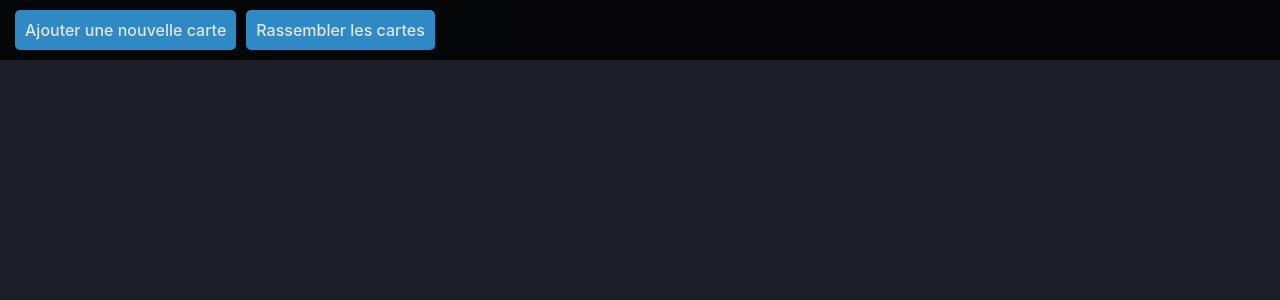
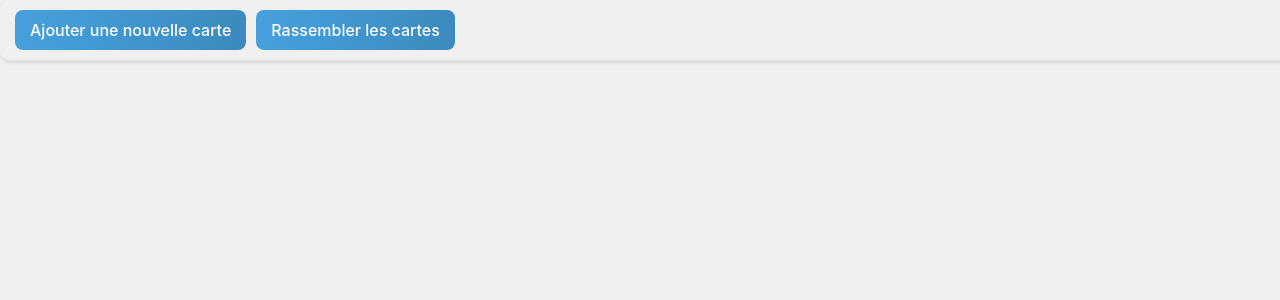
Before and after one commit to Zabadehut/Electronote, a React (Vite) app in the folder react-todo/: page / in a window 1280 px wide. Shown: the top 300 px of the page. Built offline with nearby package versions, Linux system fonts and the light colour scheme.

Commit message:
CSS APP GEN

```diff
--- a/react-todo/src/components/card/CardId.css
+++ b/react-todo/src/components/card/CardId.css
@@ -1,84 +1,68 @@
 /* Style général de la carte */
 .card {
-    border: 1px solid #ccc;
-    box-shadow: 0 4px 8px rgba(0, 0, 0, 0.1);
-    background-color: rgba(133, 90, 175, 0.3);
-    display: flex;
-    flex-direction: column;
-    justify-content: center;
-    align-items: center;
-    border-radius: 10px;
-    padding: 10px;
-    position: relative;
-    transition: box-shadow 0.3s ease, transform 0.3s ease;
-    cursor: default;
-    color: #fff;
-    overflow: hidden;
+    border: 1px solid #ccc; /* Bordure grise claire autour de la carte */
+    box-shadow: 0 4px 8px rgba(0, 0, 0, 0.1); /* Ombre légère autour de la carte */
+    background-color: #fff; /* Couleur de fond claire */
+    display: flex; /* Utilise le modèle de boîte flex pour les éléments enfants */
+    flex-direction: column; /* Les enfants sont disposés en colonne */
+    justify-content: center; /* Centre les enfants verticalement */
+    align-items: center; /* Centre les enfants horizontalement */
+    border-radius: 10px; /* Les coins de la carte sont arrondis */
+    padding: 10px; /* Espace intérieur autour du contenu de la carte */
+    position: relative; /* Positionne les éléments relatifs à la carte */
+    transition: box-shadow 0.3s ease, transform 0.3s ease; /* Transitions douces pour l'ombre et la transformation */
+    cursor: default; /* Le curseur ne change pas au survol */
+    color: #000; /* Texte noir à l'intérieur de la carte */
+    overflow: hidden; /* Cache tout débordement */
 }
 
 /* Effet au survol pour la carte */
 .card:hover {
-    box-shadow: 0 8px 16px rgba(0, 0, 0, 0.2);
-    transform: translateY(-2px);
+    box-shadow: 0 8px 16px rgba(0, 0, 0, 0.2); /* Augmente l'ombre au survol */
+    transform: translateY(-2px); /* Soulève la carte de 2px au survol */
 }
 
 /* Styles spécifiques pour les boutons de la carte */
 .card .card-btn {
-    position: absolute;
-    cursor: pointer;
-    background-color: transparent;
-    border: none;
-    transition: opacity 0.3s ease-in-out;
-    opacity: 0;
+    position: absolute; /* Les boutons sont positionnés absolument par rapport à la carte */
+    cursor: pointer; /* Change le curseur en pointeur */
+    background-color: transparent; /* Fond transparent pour les boutons */
+    border: none; /* Pas de bordure autour des boutons */
+    transition: opacity 0.3s ease-in-out; /* Transition douce pour l'opacité */
+    opacity: 0; /* Les boutons sont initialement cachés */
 }
 
 .card .close-btn {
-    top: 10px;
-    right: 10px;
+    top: 10px; /* Positionne le bouton de fermeture à 10px du haut */
+    right: 10px; /* Positionne le bouton de fermeture à 10px de la droite */
 }
 
 .card .resize-btn {
-    right: 5px;
-    bottom: 5px;
-    cursor: se-resize;
-    opacity: 1;
+    right: 5px; /* Positionne le bouton de redimensionnement à 5px de la droite */
+    bottom: 5px; /* Positionne le bouton de redimensionnement à 5px du bas */
+    cursor: se-resize; /* Le curseur de redimensionnement est "sud-est" */
+    opacity: 1; /* Le bouton de redimensionnement est visible */
 }
 
 .card .minimize-btn {
-    top: 10px;
-    right: 50px;
+    top: 10px; /* Positionne le bouton de minimisation à 10px du haut */
+    right: 50px; /* Positionne le bouton de minimisation à 50px de la droite */
 }
 
 .card .resizeCard {
-    right: 5px;
-    bottom: 5px;
-    cursor: se-resize;
-    background-color: transparent;
-    border: none;
-    width: 20px;
-    height: 20px;
-    border-radius: 50%;
-    opacity: 1;
-    transition: opacity 0.3s ease-in-out;
+    right: 5px; /* Positionne le bouton de redimensionnement à 5px de la droite */
+    bottom: 5px; /* Positionne le bouton de redimensionnement à 5px du bas */
+    cursor: se-resize; /* Le curseur de redimensionnement est "sud-est" */
+    background-color: transparent; /* Fond transparent pour le bouton */
+    border: none; /* Pas de bordure autour du bouton */
+    width: 20px; /* Largeur du bouton de redimensionnement */
+    height: 20px; /* Hauteur du bouton de redimensionnement */
+    border-radius: 50%; /* Le bouton de redimensionnement est circulaire */
+    opacity: 1; /* Le bouton de redimensionnement est visible */
+    transition: opacity 0.3s ease-in-out; /* Transition douce pour l'opacité */
 }
 
 .card:hover .card-btn,
 .card:hover .resize-handle {
-    opacity: 1;
+    opacity: 1; /* Les boutons deviennent visibles au survol de la carte */
 }
-
-.header-button {
-    color: white;
-    background-color: #282c34;
-    border: none;
-    padding: 8px 16px;
-    cursor: pointer;
-}
-
-.header-button:hover {
-    background-color: #61dafb;
-}
-
-.grid-content {
-    margin-top: 50px; /* pour laisser la place aux boutons */
-}
--- a/react-todo/src/components/grid/GridComponent.css
+++ b/react-todo/src/components/grid/GridComponent.css
@@ -1,87 +1,111 @@
 /* Conteneur de la grille */
 .grid-header {
-    display: flex;
-    justify-content: space-between;
-    position: fixed;
-    top: 0;
-    left: 0;
-    right: 0;
-    background-color: #282c34;
-    padding: 10px;
-    z-index: 1;
+    display: flex; /* Utilise le modèle de boîte flex pour le conteneur */
+    justify-content: space-between; /* Espace les éléments horizontalement */
+    align-items: center; /* Centre les éléments verticalement */
+    position: fixed; /* Fixe le conteneur en haut de la page */
+    top: 0; /* Aligne le conteneur en haut */
+    left: 0; /* Aligne le conteneur à gauche */
+    right: 0; /* Aligne le conteneur à droite */
+    background-color: #f0f0f0; /* Couleur de fond claire */
+    padding: 10px; /* Espace intérieur autour des éléments */
+    z-index: 1; /* Place le conteneur au-dessus des autres éléments */
+    box-shadow: 0 2px 4px rgba(0, 0, 0, 0.1); /* Légère ombre */
+    border-bottom: 1px solid #e0e0e0; /* Ligne de séparation en bas */
+    border-radius: 10px; /* Coins arrondis */
 }
-
 
 /* Carte individuelle */
 .card {
     width: 100%; /* Assurez-vous que la carte prend toute la largeur de son conteneur */
     height: 100%; /* Assurez-vous que la carte prend toute la hauteur de son conteneur */
     box-sizing: border-box; /* Inclut padding et border dans la dimension de l'élément */
+    border: 1px solid #ccc; /* Bordure grise claire autour de la carte */
+    box-shadow: 0 4px 8px rgba(0, 0, 0, 0.1); /* Ombre subtile */
+    background-color: #fff; /* Couleur de fond claire */
+    display: flex; /* Utilise le modèle de boîte flex pour les éléments enfants */
+    flex-direction: column; /* Les enfants sont disposés en colonne */
+    justify-content: center; /* Centre les enfants verticalement */
+    align-items: center; /* Centre les enfants horizontalement */
+    border-radius: 10px; /* Les coins de la carte sont arrondis */
+    padding: 10px; /* Espace intérieur autour du contenu de la carte */
+    position: relative; /* Positionne les éléments relatifs à la carte */
+    transition: box-shadow 0.3s ease, transform 0.3s ease; /* Transitions douces pour l'ombre et la transformation */
+    cursor: default; /* Le curseur ne change pas au survol */
+    color: #000; /* Texte noir à l'intérieur de la carte */
+    overflow: hidden; /* Cache tout débordement */
 }
 
 .header-container {
-    display: flex;
-    justify-content: flex-start;
-    align-items: center;
-    position: fixed;
-    top: 0;
-    left: 0;
-    width: 100%;
-    background-color: rgba(0, 0, 0, 0.8); /* légèrement transparent */
-    color: white;
-    padding: 10px;
-    z-index: 1000;
-    transition: top 0.3s;
+    display: flex; /* Utilise le modèle de boîte flex pour le conteneur */
+    justify-content: flex-start; /* Aligne les éléments horizontalement au début */
+    align-items: center; /* Aligne les éléments verticalement au centre */
+    position: fixed; /* Fixe le conteneur en haut de la page */
+    top: 0; /* Aligne le conteneur en haut */
+    left: 0; /* Aligne le conteneur à gauche */
+    width: 100%; /* Assure que le conteneur prend toute la largeur de la page */
+    background-color: #f0f0f0; /* Couleur de fond claire */
+    color: black; /* Couleur du texte noire */
+    padding: 10px; /* Espace intérieur autour des éléments */
+    z-index: 1000; /* Place le conteneur au-dessus de tout autre élément */
+    transition: top 0.3s; /* Transition douce pour la position */
+    box-shadow: 0 2px 4px rgba(0, 0, 0, 0.1); /* Légère ombre */
+    border-bottom: 1px solid #e0e0e0; /* Ligne de séparation en bas */
+    border-radius: 10px; /* Coins arrondis */
 }
 
 .header-container-btn {
-    padding: 10px;
-    background-color: #3498db;
-    border: none;
-    color: white;
-    cursor: pointer;
-    border-radius: 5px;
+    padding: 10px 15px; /* Espace intérieur pour le bouton */
+    background-image: linear-gradient(to right, #3498db, #2980b9); /* Dégradé */
+    border: none; /* Pas de bordure */
+    color: white; /* Couleur du texte blanche */
+    cursor: pointer; /* Change le curseur en pointeur */
+    border-radius: 8px; /* Coins arrondis */
     margin: 0 5px; /* Petit espace entre les boutons */
-    opacity: 0.9;
+    opacity: 0.9; /* Légèrement transparent */
+    transition: background-color 0.3s ease, opacity 0.3s ease; /* Transitions douces pour la couleur et l'opacité */
 }
 
 .header-container-btn:hover {
-    opacity: 1;
+    opacity: 1; /* Entièrement opaque au survol */
 }
 
 .header-hidden {
-    top: -50%; /* Cache le header */
+    top: -50%; /* Cache le header en le déplaçant vers le haut */
 }
 
 .grid-layout-container {
-    padding-top: 60px; /* Ajustez cela en fonction de la hauteur de votre header */
-    height: calc(100vh - 60px); /* Ajustez cela en fonction de la hauteur de votre header */
-    overflow-y: auto;
+    padding-top: 60px; /* Espace en haut pour le header */
+    height: calc(100vh - 60px); /* Ajuste la hauteur en fonction du header */
+    overflow-y: auto; /* Barre de défilement verticale si nécessaire */
+    background-color: #f0f0f0; /* Couleur de fond claire */
 }
-
-
 
 /* S'assure que le composant de grille remplit le conteneur parent */
 .layout {
-    width: 100%;
-    min-height: 100vh;
-    display: flex;
-    flex-wrap: wrap;
-    background-color: #1c1e26;
+    width: 100%; /* La grille prend toute la largeur du conteneur */
+    min-height: 100vh; /* La grille prend au moins toute la hauteur du conteneur */
+    display: flex; /* Utilise le modèle de boîte flex */
+    flex-wrap: wrap; /* Enveloppe les éléments si nécessaire */
+    background-color: #f0f0f0; /* Couleur de fond claire */
 }
 
 .react-grid-item {
-    box-shadow: 5px 5px 15px rgba(101, 159, 63, 0.23);
+    box-shadow: 5px 5px 15px rgba(0, 0, 0, 0.1); /* Ombre légère autour de l'élément */
+    border-radius: 10px; /* Coins arrondis */
+    overflow: hidden; /* Cache tout débordement */
 }
 
 .react-grid-item.react-grid-placeholder {
-    background-color: rgba(255, 255, 255, 0.7);
-    border: 2px dashed #9f3f3f;
-    transition: opacity 0.3s;
-    opacity: 0.5;
+    background-color: rgba(255, 255, 255, 0.7); /* Couleur de fond blanche semi-transparente */
+    border: 2px dashed #9f3f3f; /* Bordure en pointillé rouge foncé */
+    transition: opacity 0.3s; /* Transition douce pour l'opacité */
+    opacity: 0.5; /* Légèrement transparent */
+    border-radius: 10px; /* Coins arrondis */
 }
 
 .react-grid-item.dragging {
-    opacity: 0.9;
-    cursor: grabbing;
+    opacity: 0.9; /* Légèrement transparent lorsqu'on fait glisser */
+    cursor: grabbing; /* Change le curseur en "main qui saisit" */
+    border-radius: 10px; /* Coins arrondis */
 }
```
